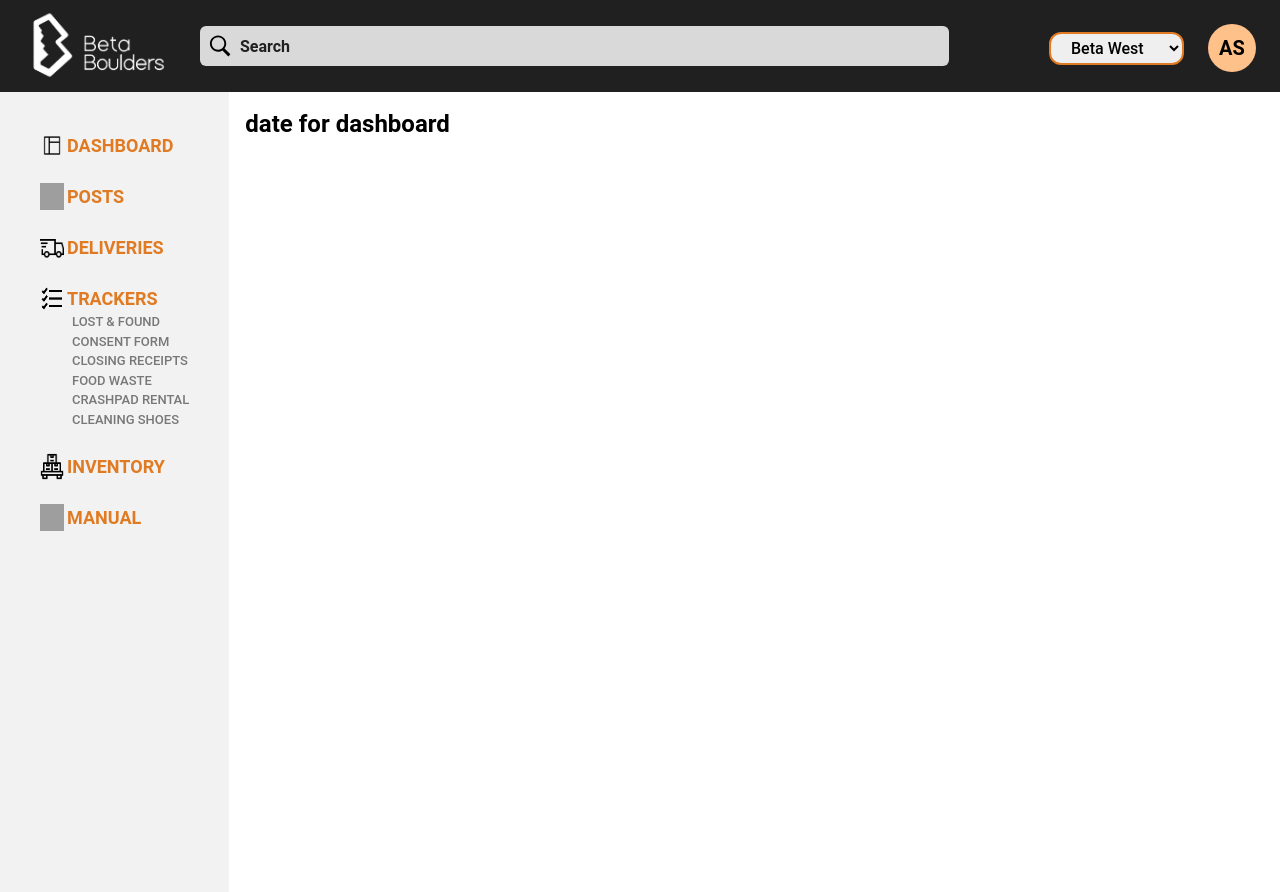
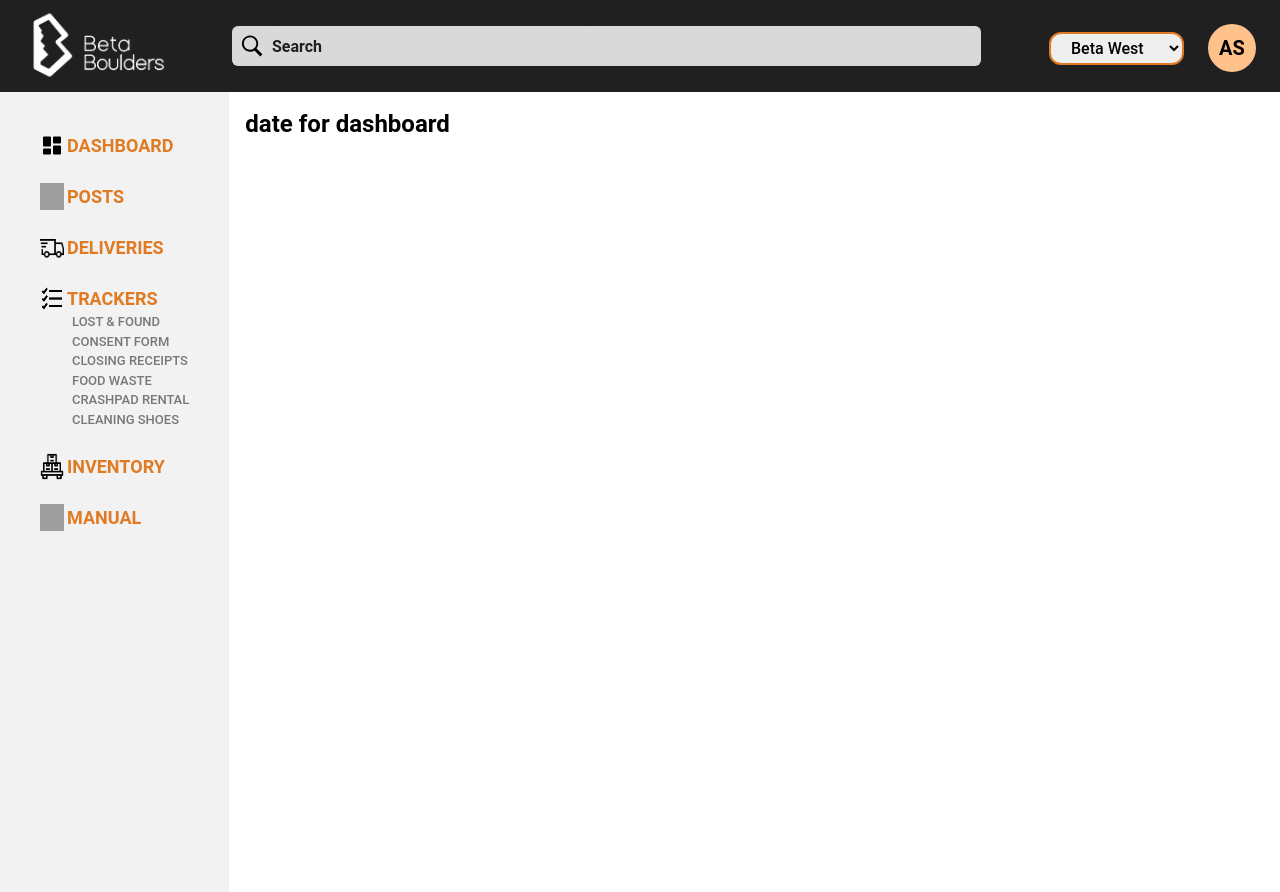
Before and after one commit to zuzik772/4th_semester_final_project, a React (Create React App) app: page / in a window 1280 px wide. Built offline with nearby package versions, Linux system fonts and the light colour scheme; grey boxes are pictures that could not be loaded.

Commit message:
finished set up

```diff
--- a/src/components/Nav.jsx
+++ b/src/components/Nav.jsx
@@ -5,7 +5,7 @@ import Dropdown from "./Dropdown";
 
 export default function Nav() {
   return (
-    <div className="flex gap-2 flex-col md:flex-row items-start md:items-center bg-dark p-1 px-4">
+    <div className="flex gap-2 md:gap-10 flex-col md:flex-row items-start md:items-center bg-dark p-1 px-4">
       <Logo />
       <Search />
       <Dropdown />
--- a/src/components/Sidebar.jsx
+++ b/src/components/Sidebar.jsx
@@ -1,5 +1,5 @@
 import { Link } from "react-router-dom";
-import dashboard from "../img/dashboard.png";
+import dashboard from "../img/dashboard.svg";
 import deliveries from "../img/deliveries.png";
 import trackers from "../img/trackers.png";
 import posts from "../img/posts.png";
```
Also changed, not shown: src/img/dashboard.png, src/img/dashboard.svg (added).
